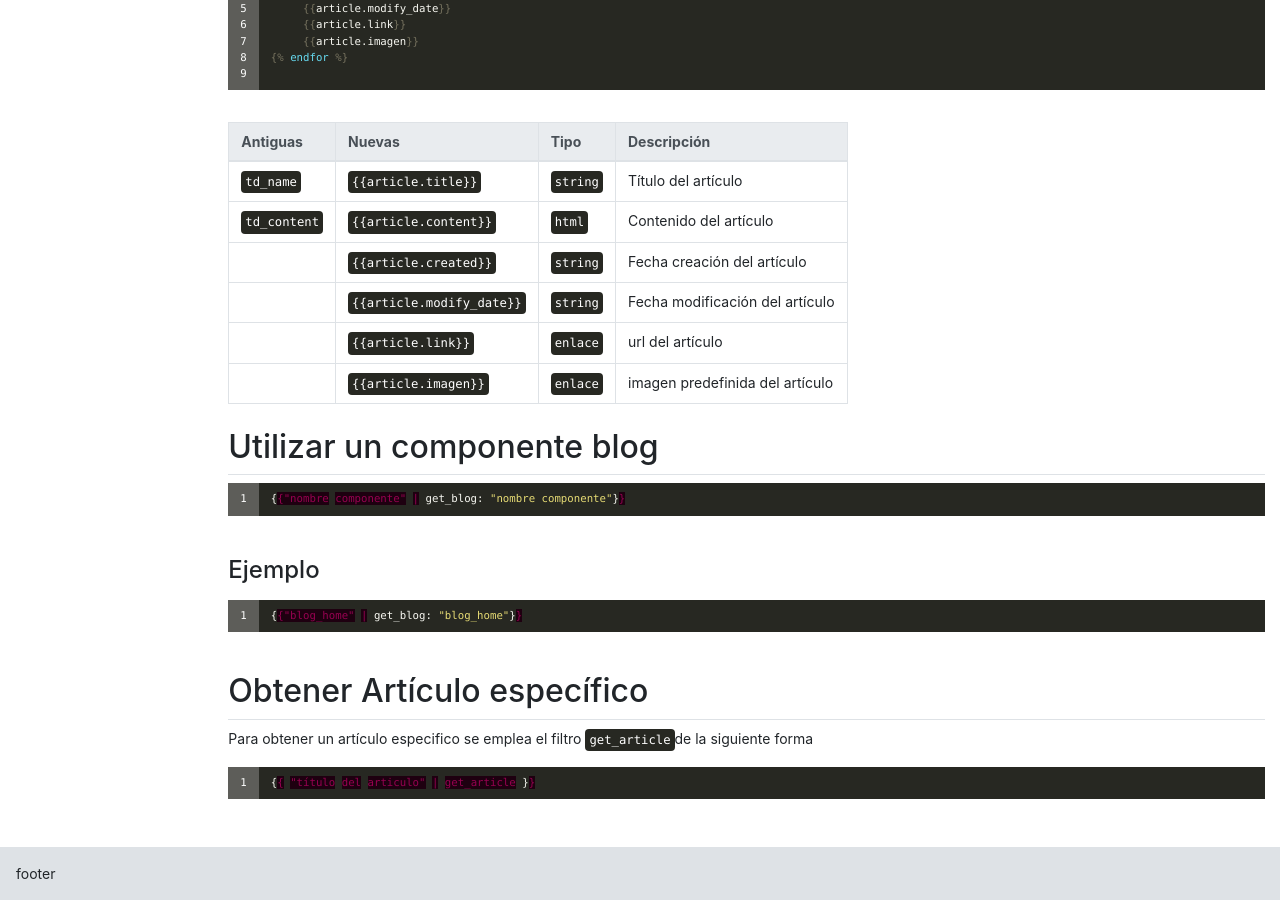
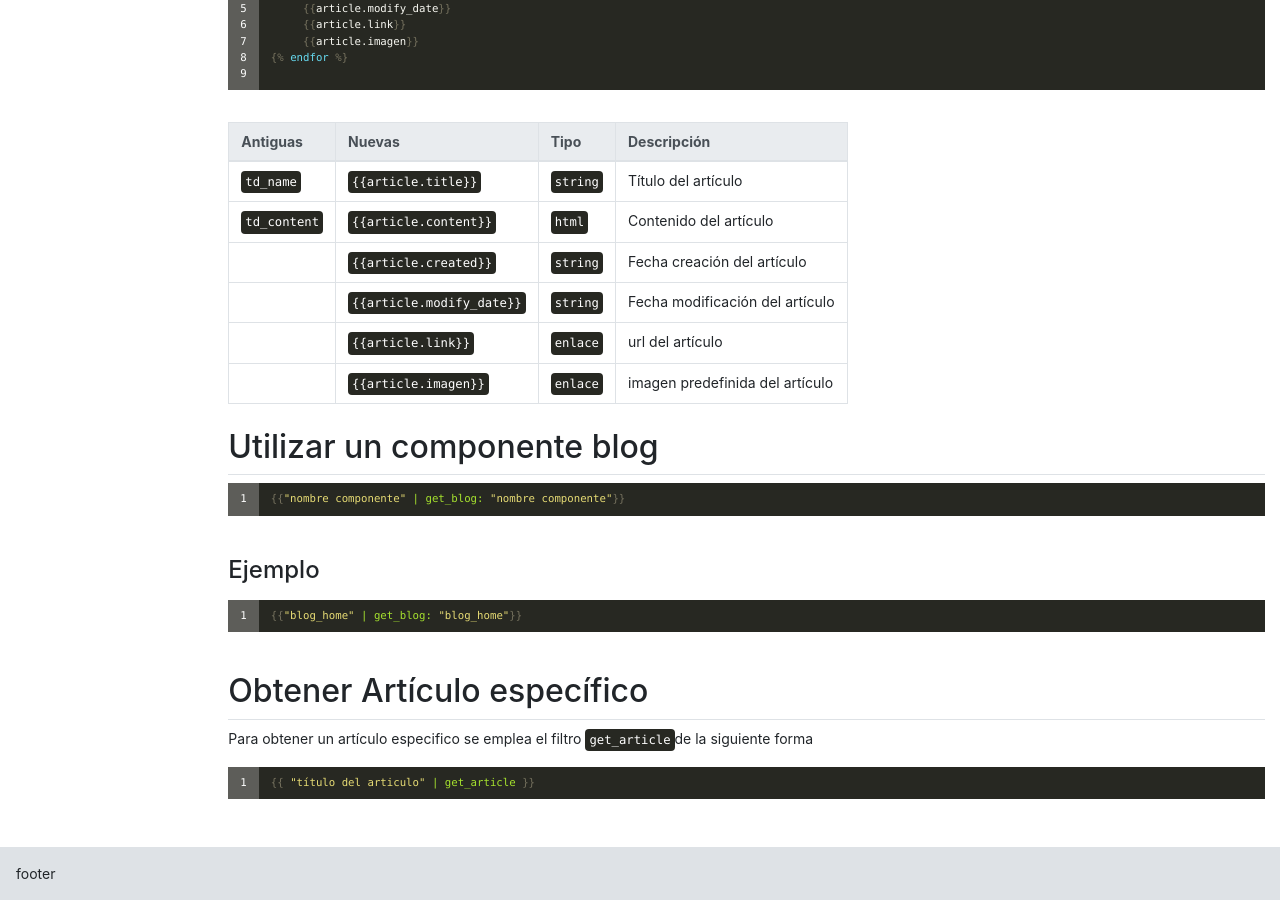
Before and after one commit to Bsale-IO/template-docs, a Jekyll site: the page built from docs/_liquid/Blog-y-Articulos.md, in a window 1280 px wide and 900 px high, scrolled down 609 px. Built offline with Jekyll 4.4.1, drawn with Linux system fonts in a browser that asks for light colours.

Commit message:
article fix liquid

````diff
--- a/docs/_liquid/Blog-y-Articulos.md
+++ b/docs/_liquid/Blog-y-Articulos.md
@@ -44,17 +44,17 @@ Se utiliza `for` Ejemplo:
 
 ## Utilizar un componente blog
 
-```css
+```liquid
 {{"nombre componente" | get_blog: "nombre componente"}}
 ```
 #### Ejemplo
-```css
+```liquid
 {{"blog_home" | get_blog: "blog_home"}}
 ```
 
 ## Obtener Artículo específico
 Para obtener un artículo especifico se emplea el filtro `get_article`de la siguiente forma
-```css
+```liquid
 {{ "título del articulo" | get_article }}
 ```
 
````
